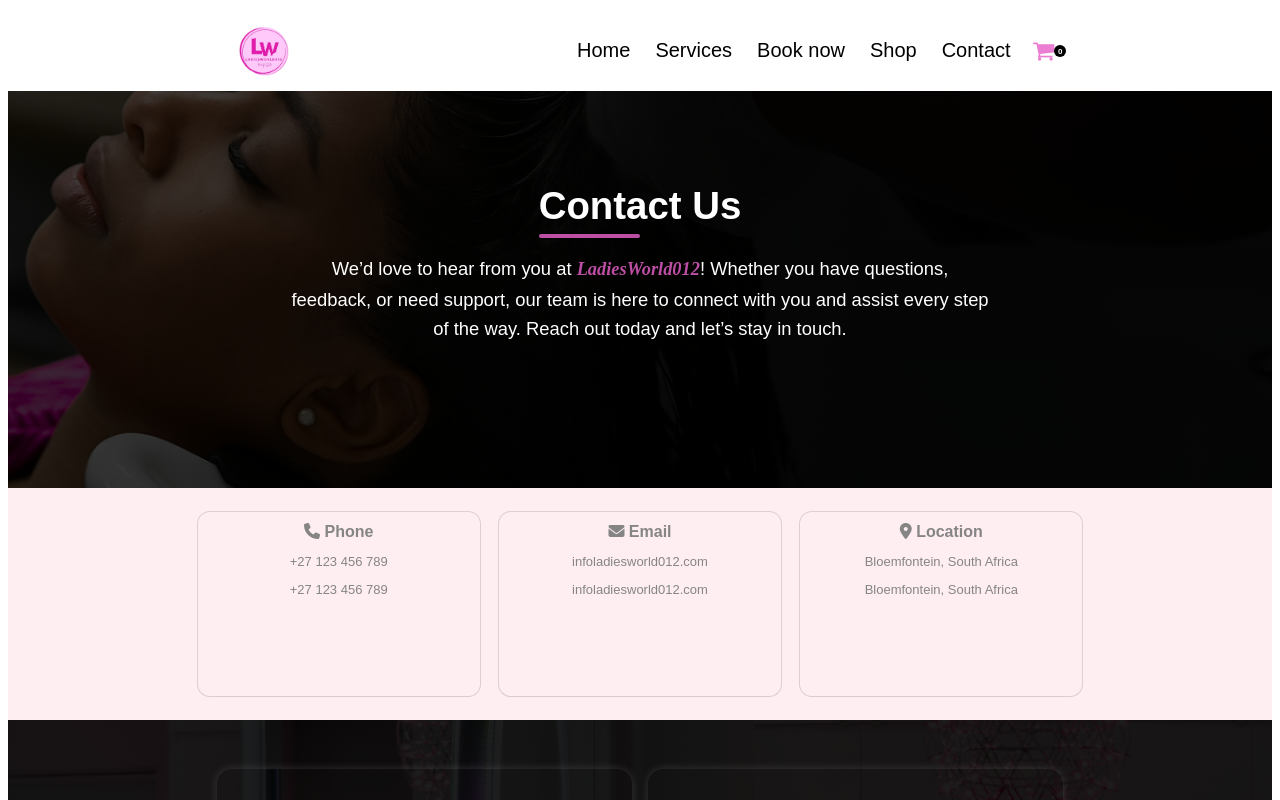
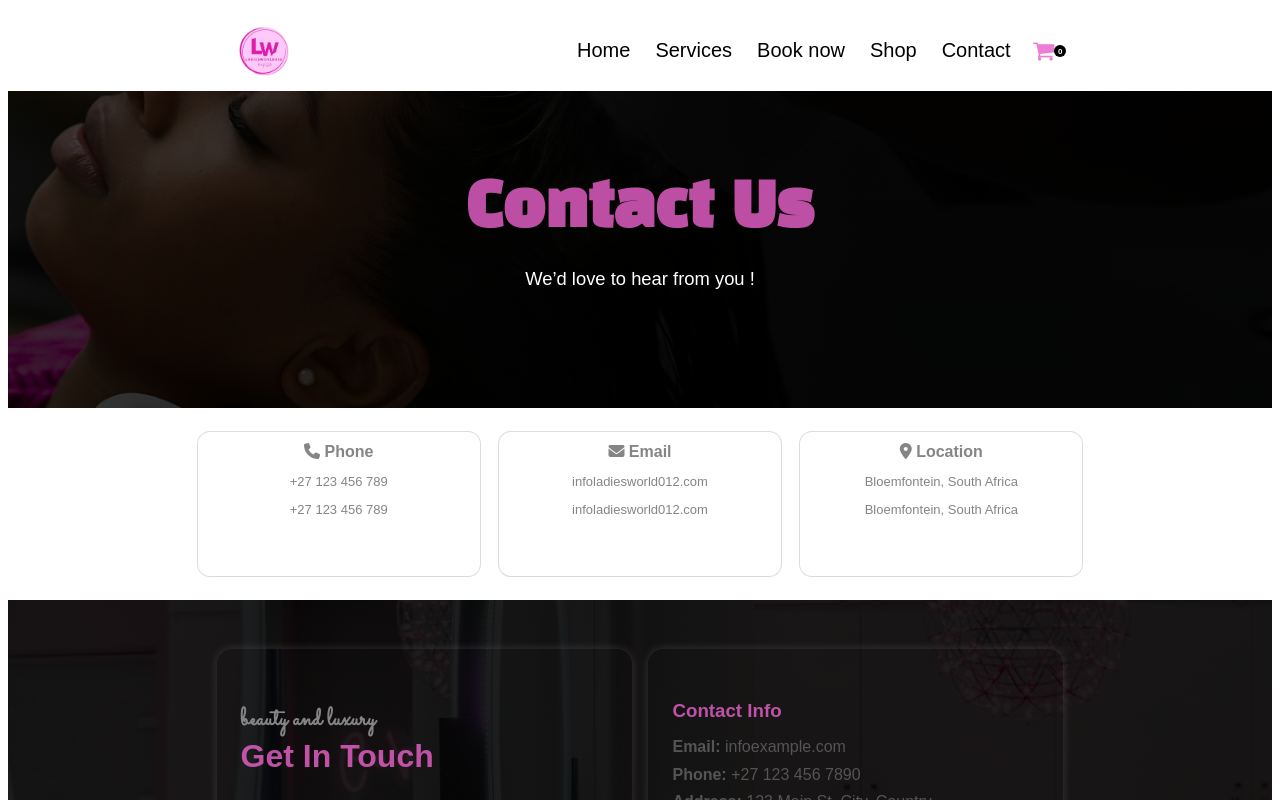
Before and after one commit to Trophydecoder/LadiesWorld, an Angular app in the folder frontend/: page /contact-page in a window 1280 px wide. Shown: the top 800 px of the page. Built offline with nearby package versions, Linux system fonts and the light colour scheme.

Commit message:
frontend

```diff
--- a/frontend/src/app/componets/contact-boxes/contact-boxes.component.scss
+++ b/frontend/src/app/componets/contact-boxes/contact-boxes.component.scss
@@ -2,7 +2,6 @@
     display: flex;
     justify-content: center;
     align-items: center;
-    background-color: rgba(255, 235, 238, 0.822);
   }
 
   .ContainerBoxes{
@@ -44,16 +43,6 @@
     font-size: 13px;
   }
 
-  #btn-box{
-    padding: 13px 26px;
-    background-color: var(--hotpink);
-    color: white;
-    border: none;
-    border-radius: 9px;
-  }
-  #btn-box i {
-    margin-left: 8px;
-  }
 
   @media screen and (min-width:1024px){
 
@@ -64,6 +53,6 @@
     }
     .box1,.box2,.box3{
       width: 50%;
-      height: 23vh;
+      height: 18vh;
     }
 }
--- a/frontend/src/app/componets/landing-contact/landing-contact.component.html
+++ b/frontend/src/app/componets/landing-contact/landing-contact.component.html
@@ -1,9 +1,6 @@
   <section class="services-section">
         <h2 class="section-title">Contact Us</h2>
         <p class="services-intro">
-          We’d love to hear from you at <strong>LadiesWorld012</strong>!
-          Whether you have questions, feedback, or need support,
-          our team is here to connect with you and assist every step of the way.
-          Reach out today and let’s stay in touch.
+          We’d love to hear from you !
         </p>
       </section>
--- a/frontend/src/app/componets/landing-contact/landing-contact.component.scss
+++ b/frontend/src/app/componets/landing-contact/landing-contact.component.scss
@@ -24,19 +24,11 @@
     font-size: 2.4rem;
     font-weight: 700;
     margin-bottom: 1rem;
-    color: #fff;
+    color: var(--hotpink);
     text-align:center;
+    font-family: var(--GlobalFont);
   }
-  .section-title::after {
-    content: "";
-    display:flex;
-    text-align: center;
-    width: 100%; /* underline length */
-    height: 4px; /* underline thickness */
-    margin-top: 6px;
-    background-color: var(--hotpink);
-    border-radius: 2px;
-  }
+
   /* ✨ Intro Text */
   .services-intro {
     font-size: 1.15rem;
@@ -57,13 +49,13 @@
   /* ✅ Desktop / Large Screens */
   @media screen and (min-width: 1024px) {
     .services-section {
-      height:60vh;
+      height:50vh;
     }
     .services-intro {
       display: inline;
     }
 
-    .section-title::after {
-      width: 50%; /* underline length */
+    .services-section .section-title {
+     font-size: 60px;
     }
   }
```
Also changed, not shown: frontend/src/app/componets/shopproducts/shopproducts.component.scss (+8 -14 lines).
